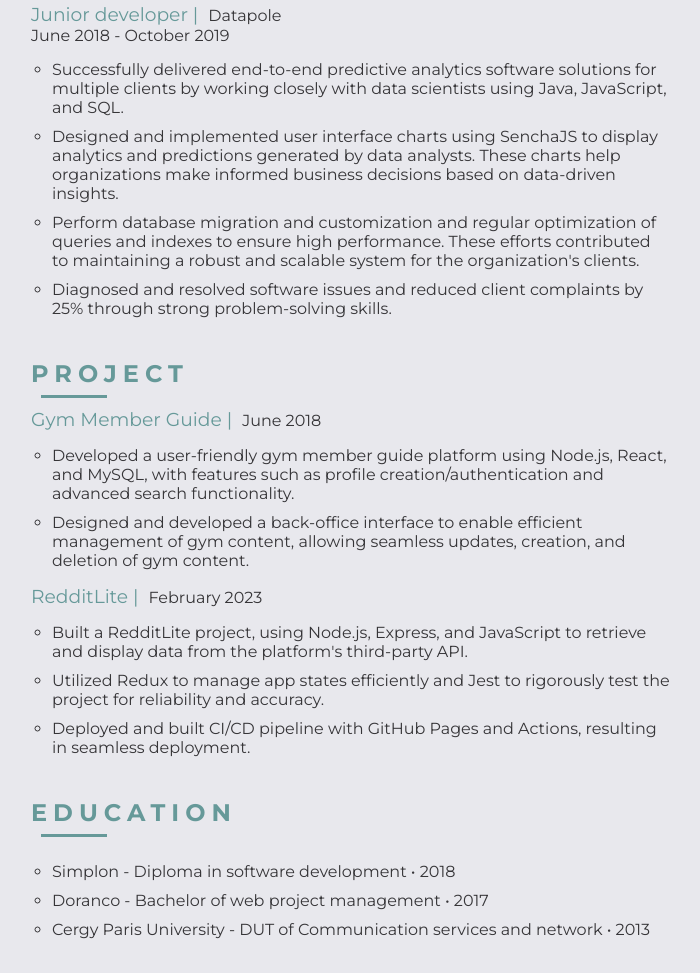
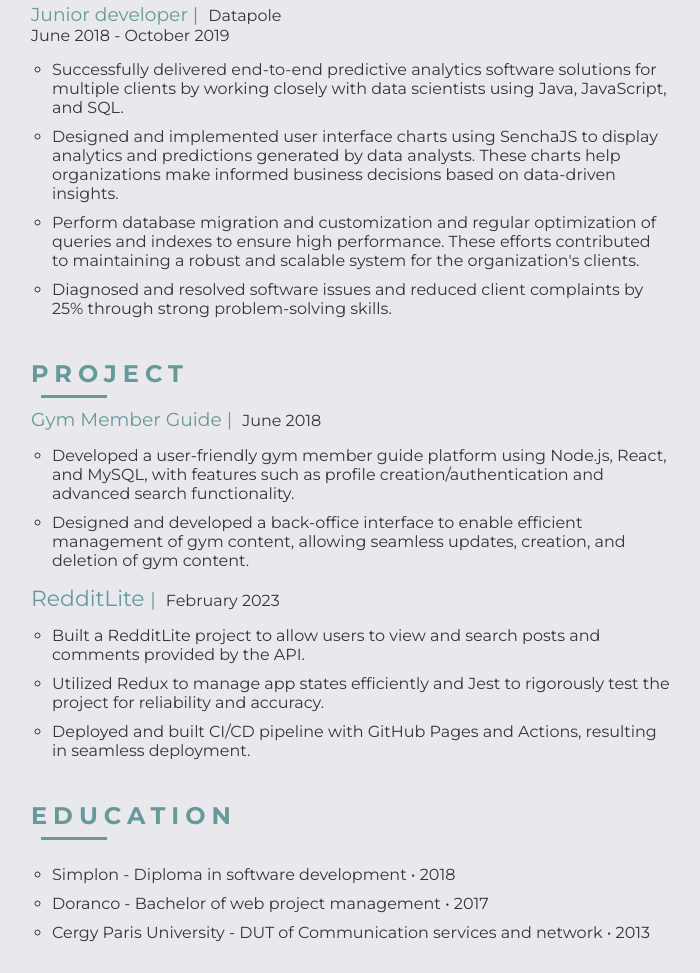
Before and after one commit to annesophiesimon/digital_resume, a plain HTML site: page index.html in a window 1280 px wide. Shown: the part 997-1970 px from the top of the page, without its empty margins (279-979 px from the left). Drawn offline with Linux system fonts and the light colour scheme.

Commit message:
update project description

```diff
--- a/index.html
+++ b/index.html
@@ -33,7 +33,7 @@
                 <div id="socials-list">
                     <a href="https://www.linkedin.com/in/ansimon1/" target="_blank"><i class="fa-brands fa-linkedin-in"></i>Linkedin</a>
                     <a href="https://github.com/annesophiesimon" target="_blank"><i class="fa-brands fa-github"></i>Github</a>
-                    <a href="./assets/Software-Engineer-AnneSophie-SIMON.pdf" target="_blank"><i class="fa-solid fa-circle-down"></i>Download Resume</a>
+                    <a href="./assets/Software-Engineer-AnneSophie-SIMON_GIT.pdf" target="_blank"><i class="fa-solid fa-circle-down"></i>Download Resume</a>
                 </div>
             </section>
 
@@ -133,12 +133,12 @@
                     </div>
                     <div class="container-project">
                         <div class="title-box">
-                            <h3>RedditLite |</h3>
+                            <h3><a href="https://annesophiesimon.github.io/reddit-clone/"  target="_blank" alt="project-demo"> RedditLite </a>|</h3>
                             <p>February 2023</p>
                         </div>
                         <ul>
                             <li>
-                                Built a RedditLite project, using Node.js, Express, and JavaScript to retrieve and display data from the platform's third-party API.
+                                Built a RedditLite project to allow users to view and search posts and comments provided by the API.
                             </li>
                             <li>
                                 Utilized Redux to manage app states efficiently and Jest to rigorously test the project for reliability and accuracy.
--- a/styles/style.css
+++ b/styles/style.css
@@ -228,6 +228,12 @@ gap: 5px;
     margin-right: 10px;
 }
 
+h3>a {
+  color: var(--text-secondary);
+  font-size: 1.17em;
+  font-weight: 400;
+}
+
 @media (max-width: 600px) {
 #socials-list{
   flex-direction: column;
```
Also changed, not shown: 2 other files.
